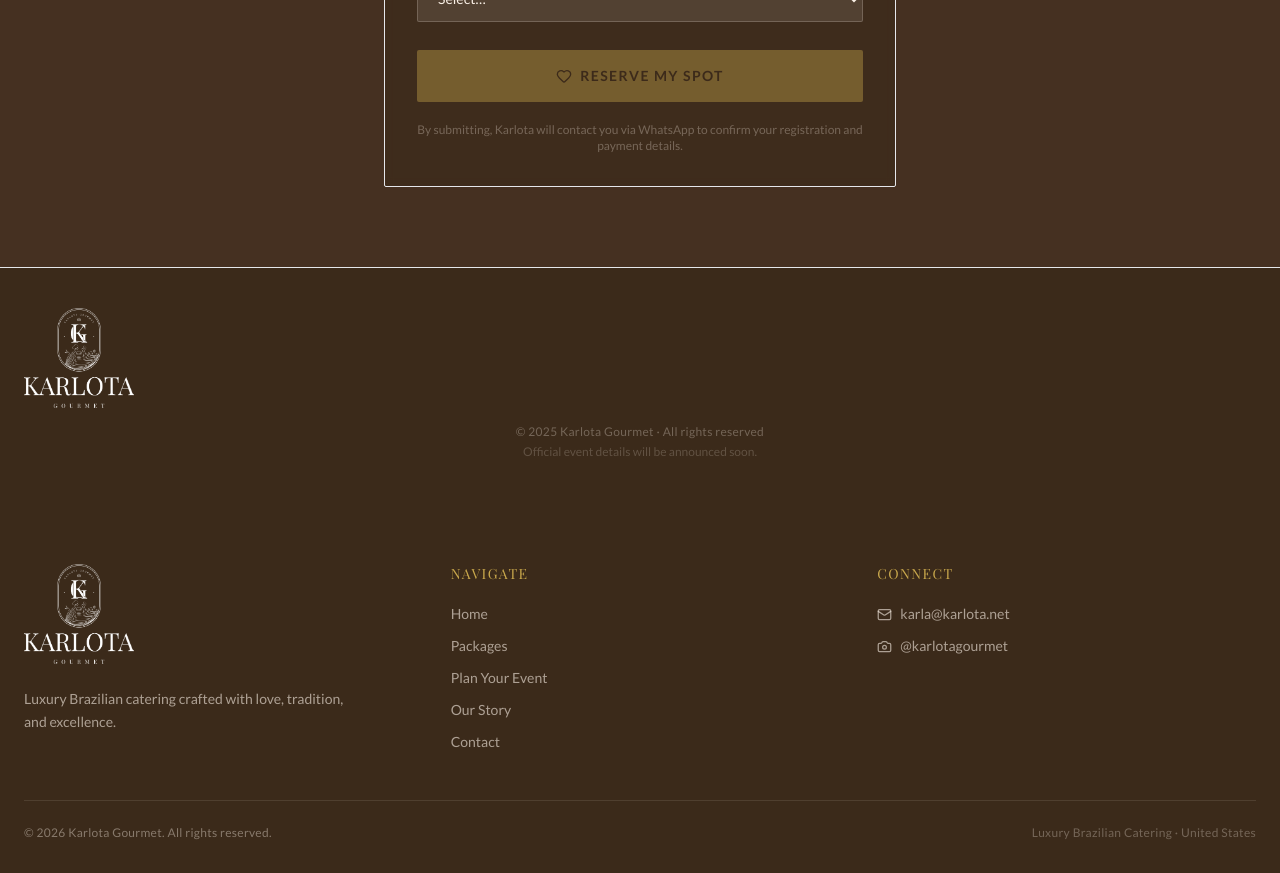
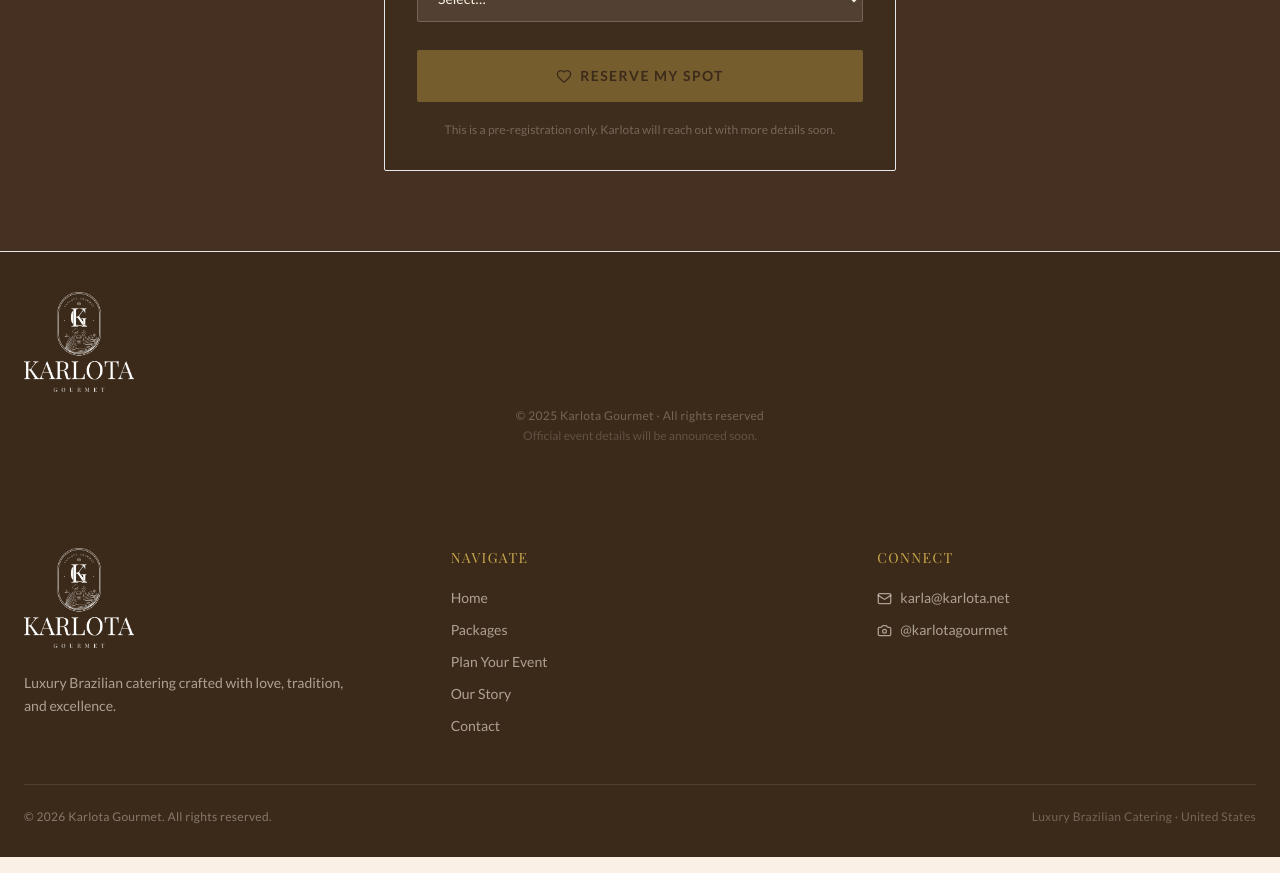
Before and after one commit to gabrielcfonseca/karlotagourmet, a Next.js app: page /bridal-fair in a window 1280 px wide. Shown: the part 2600-3473 px from the top of the page. Built offline with nearby package versions, Linux system fonts and the light colour scheme; a web font is replaced by a local one.

Commit message:
fix pre-registration disclaimer text

```diff
--- a/app/bridal-fair/page.tsx
+++ b/app/bridal-fair/page.tsx
@@ -385,8 +385,8 @@
 
               <p className="font-lato text-xs text-cream/30 text-center">
                 {t(
-                  'By submitting, Karlota will contact you via WhatsApp to confirm your registration and payment details.',
-                  'Ao enviar, Karlota entrará em contato pelo WhatsApp para confirmar sua inscrição e detalhes de pagamento.'
+                  'This is a pre-registration only. Karlota will reach out with more details soon.',
+                  'Este é apenas um pré-cadastro para demonstrar interesse. Karlota entrará em contato em breve com mais informações.'
                 )}
               </p>
             </form>
```
